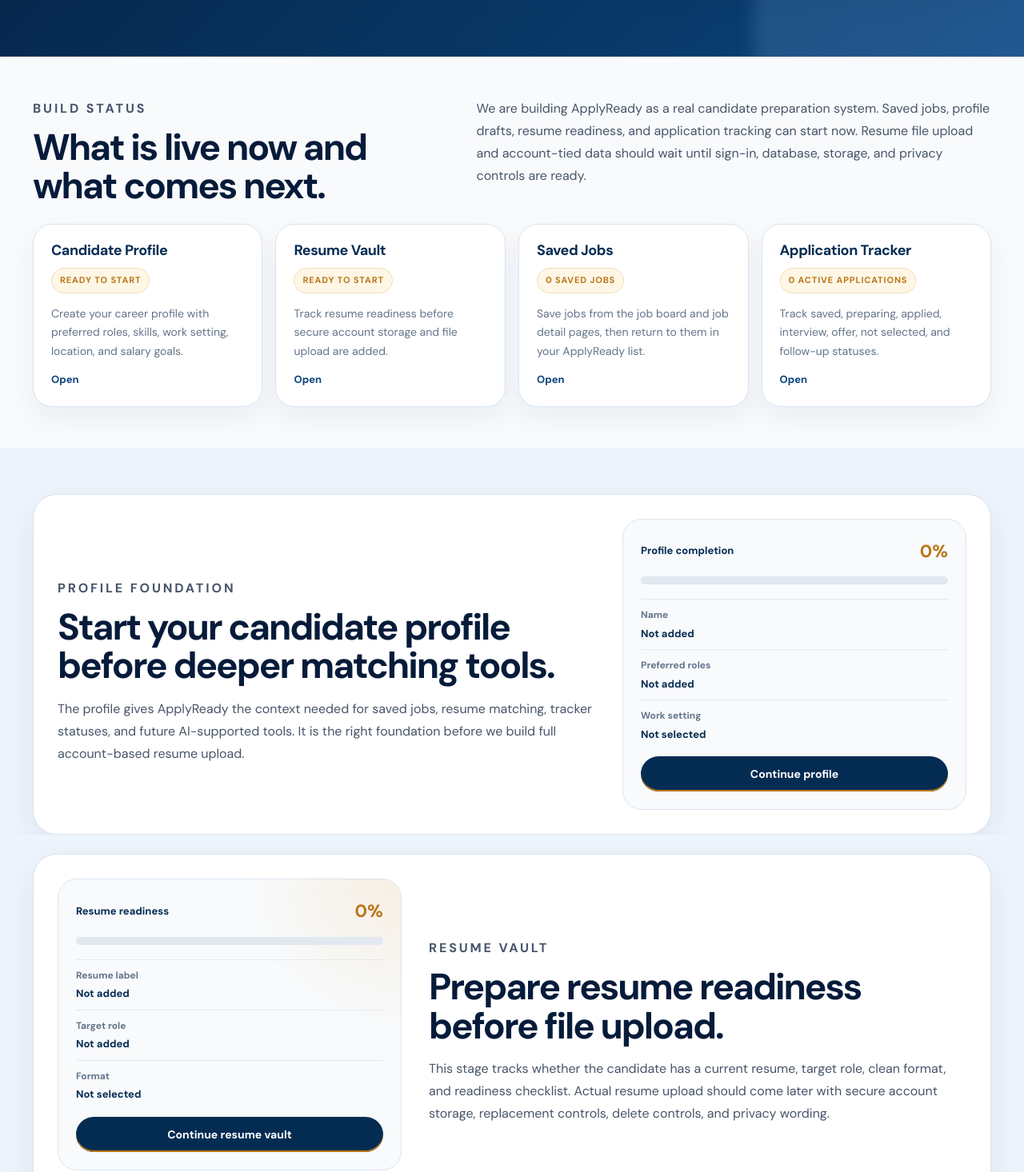
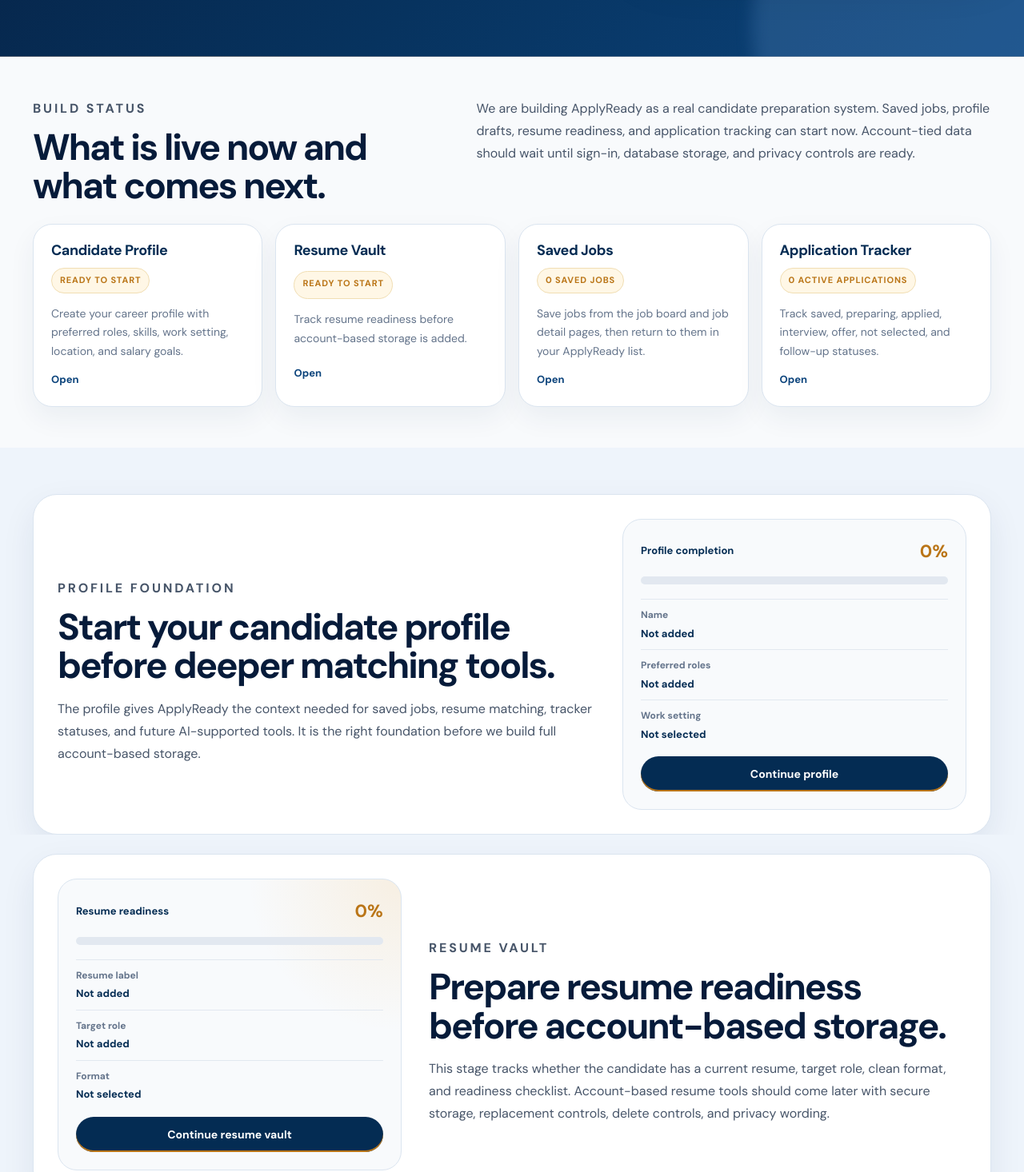
Before and after one commit to olayideibironke/medicaidready-web, a Next.js app: page /careers/applyready/dashboard in a window 1280 px wide. Shown: the part 680-2146 px from the top of the page at 80% size. Built offline with nearby package versions, Linux system fonts and the light colour scheme.

Commit message:
Clean up ApplyReady dashboard wording

```diff
--- a/pages/careers/applyready/dashboard.tsx
+++ b/pages/careers/applyready/dashboard.tsx
@@ -130,7 +130,7 @@ export default function ApplyReadyDashboardPage() {
         title: "Resume Vault",
         status: resumeStarted ? `${resumeCompletion}% ready` : "Ready to start",
         description:
-          "Track resume readiness before secure account storage and file upload are added.",
+          "Track resume readiness before account-based storage is added.",
         href: "/careers/applyready/resume",
       },
       {
@@ -259,8 +259,7 @@ export default function ApplyReadyDashboardPage() {
                 <p>
                   We are building ApplyReady as a real candidate preparation system. Saved
                   jobs, profile drafts, resume readiness, and application tracking can start
-                  now. Resume file upload and account-tied data should wait until sign-in,
-                  database, storage, and privacy controls are ready.
+                  now. Account-tied data should wait until sign-in, database storage, and privacy controls are ready.
                 </p>
               </div>
 
@@ -292,7 +291,7 @@ export default function ApplyReadyDashboardPage() {
                   <p>
                     The profile gives ApplyReady the context needed for saved jobs, resume
                     matching, tracker statuses, and future AI-supported tools. It is the
-                    right foundation before we build full account-based resume upload.
+                    right foundation before we build full account-based storage.
                   </p>
                 </div>
 
@@ -373,13 +372,11 @@ export default function ApplyReadyDashboardPage() {
                   <h2>
                     {resumeStarted
                       ? "Your resume readiness draft is underway."
-                      : "Prepare resume readiness before file upload."}
+                      : "Prepare resume readiness before account-based storage."}
                   </h2>
                   <p>
                     This stage tracks whether the candidate has a current resume, target role,
-                    clean format, and readiness checklist. Actual resume upload should come
-                    later with secure account storage, replacement controls, delete controls,
-                    and privacy wording.
+                    clean format, and readiness checklist. Account-based resume tools should come later with secure storage, replacement controls, delete controls, and privacy wording.
                   </p>
                 </div>
               </div>
@@ -436,10 +433,9 @@ export default function ApplyReadyDashboardPage() {
               <div className="ard-account">
                 <div>
                   <p className="ard-eyebrow">Account foundation</p>
-                  <h2>Profile, resume, and tracker features need secure accounts.</h2>
+                  <h2>Profile, resume, and tracker history need secure accounts.</h2>
                   <p>
-                    Saved jobs can start in browser storage, but candidate profiles, resumes,
-                    and application history should eventually be tied to secure accounts. That
+                    Saved jobs can start in browser storage, but candidate profile drafts, resume readiness, and application history should eventually be tied to secure accounts. That
                     keeps user data safer and gives us the right path for resume tools,
                     tracker history, and AI-supported preparation.
                   </p>
@@ -454,7 +450,7 @@ export default function ApplyReadyDashboardPage() {
                   <div>
                     <span>02</span>
                     <strong>Resume readiness</strong>
-                    <p>Resume Vault status is started without unsafe file upload.</p>
+                    <p>Resume Vault status is started without account-based storage yet.</p>
                   </div>
                   <div>
                     <span>03</span>
```
